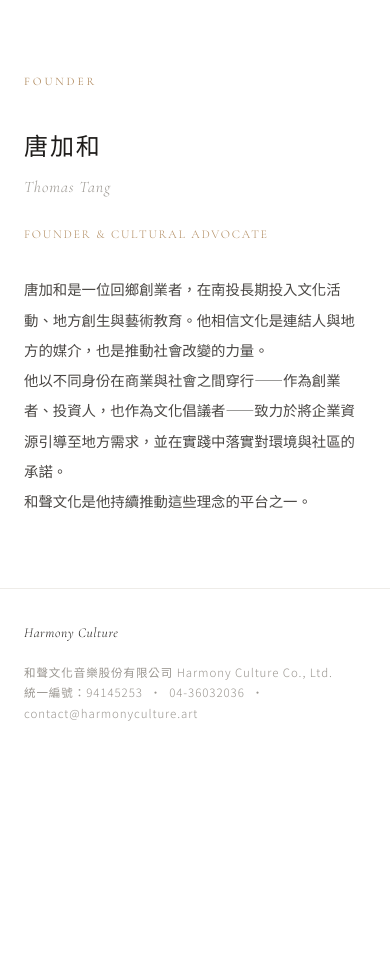
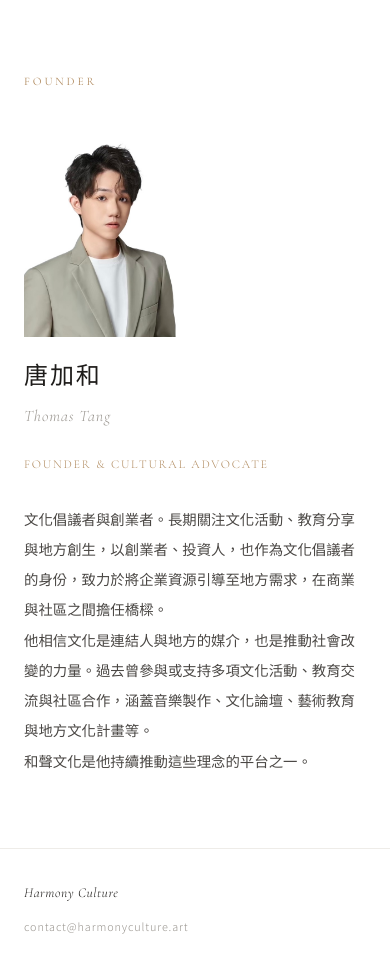
Before and after one commit to tangchiaho/harmonyculture.art, a plain HTML site: page about.html in a window 390 px wide. Shown: the part 960-1929 px from the top of the page. Before the commit the page ends 1716 px from the top, so only its background shows below. Drawn offline with nearby package versions, Linux system fonts and the light colour scheme.

Commit message:
Enhance metadata for SEO across all HTML files by adding Open Graph image properties. Update footer layout to improve mobile visibility and refine CSS styles for better aesthetics and responsiveness.

```diff
--- a/about.html
+++ b/about.html
@@ -10,6 +10,9 @@
   <meta property="og:description" content="和聲文化的理念與創辦人介紹。由唐加和 Thomas Tang 發起，致力於文化合作與地方文化連結。">
   <meta property="og:url" content="https://www.harmonyculture.art/about.html">
   <meta property="og:type" content="website">
+  <meta property="og:image" content="https://www.harmonyculture.art/assets/og-image.png">
+  <meta property="og:image:width" content="1200">
+  <meta property="og:image:height" content="630">
   <link rel="canonical" href="https://www.harmonyculture.art/about.html">
   <link rel="stylesheet" href="style.css">
 </head>
@@ -54,14 +57,19 @@
     <section class="content-section">
       <p class="section-label">Founder</p>
       <div class="founder-block">
-        <div class="founder-name-block">
-          <span class="founder-name-zh">唐加和</span>
-          <span class="founder-name-en">Thomas Tang</span>
-          <span class="founder-role">Founder &amp; Cultural Advocate</span>
+        <div class="founder-left">
+          <div class="founder-photo-wrap">
+            <img src="assets/thomas-tang.png" alt="唐加和 Thomas Tang" class="founder-photo">
+          </div>
+          <div class="founder-name-block">
+            <span class="founder-name-zh">唐加和</span>
+            <span class="founder-name-en">Thomas Tang</span>
+            <span class="founder-role">Founder &amp; Cultural Advocate</span>
+          </div>
         </div>
         <div class="founder-bio">
-          <p>唐加和是一位回鄉創業者，在南投長期投入文化活動、地方創生與藝術教育。他相信文化是連結人與地方的媒介，也是推動社會改變的力量。</p>
-          <p>他以不同身份在商業與社會之間穿行——作為創業者、投資人，也作為文化倡議者——致力於將企業資源引導至地方需求，並在實踐中落實對環境與社區的承諾。</p>
+          <p>文化倡議者與創業者。長期關注文化活動、教育分享與地方創生，以創業者、投資人，也作為文化倡議者的身份，致力於將企業資源引導至地方需求，在商業與社區之間擔任橋樑。</p>
+          <p>他相信文化是連結人與地方的媒介，也是推動社會改變的力量。過去曾參與或支持多項文化活動、教育交流與社區合作，涵蓋音樂製作、文化論壇、藝術教育與地方文化計畫等。</p>
           <p>和聲文化是他持續推動這些理念的平台之一。</p>
         </div>
       </div>
@@ -73,8 +81,8 @@
   <footer>
     <div class="footer-left">Harmony Culture</div>
     <div class="footer-meta">
-      和聲文化音樂股份有限公司 Harmony Culture Co., Ltd.<br>
-      統一編號：94145253 &nbsp;·&nbsp; 04-36032036 &nbsp;·&nbsp;
+      <span class="footer-hide-mobile">和聲文化音樂股份有限公司 Harmony Culture Co., Ltd.<br>
+      統一編號：94145253 &nbsp;·&nbsp; 04-36032036 &nbsp;·&nbsp;</span>
       <a href="mailto:contact@harmonyculture.art">contact@harmonyculture.art</a>
     </div>
   </footer>
--- a/style.css
+++ b/style.css
@@ -335,11 +335,11 @@ main {
 
 .founder-photo-wrap {
   width: 100%;
-  aspect-ratio: 1 / 1;
+  aspect-ratio: 3 / 4;
   overflow: hidden;
-  border: 1px solid var(--light-gray);
-  box-shadow: 0 2px 16px rgba(176, 138, 94, 0.10);
-  background: var(--off-white);
+  border: none;
+  box-shadow: none;
+  background: transparent;
 }
 
 .founder-photo {
@@ -685,13 +685,13 @@ footer {
   }
 
   .founder-left {
-    flex-direction: row;
+    flex-direction: column;
     align-items: flex-start;
-    gap: 20px;
+    gap: 16px;
   }
 
   .founder-photo-wrap {
-    width: 100px;
+    width: 160px;
     flex-shrink: 0;
   }
 
@@ -713,10 +713,15 @@ footer {
     padding: 32px 24px;
     flex-direction: column;
     align-items: flex-start;
-    gap: 16px;
+    gap: 12px;
   }
 
   .footer-meta {
     text-align: left;
+    font-size: 0.68rem;
+  }
+
+  .footer-meta .footer-hide-mobile {
+    display: none;
   }
 }
```
Also changed, not shown: collaboration.html (+5 -2 lines), contact.html (+5 -2 lines), index.html (+5 -3 lines), initiatives.html (+5 -2 lines).
